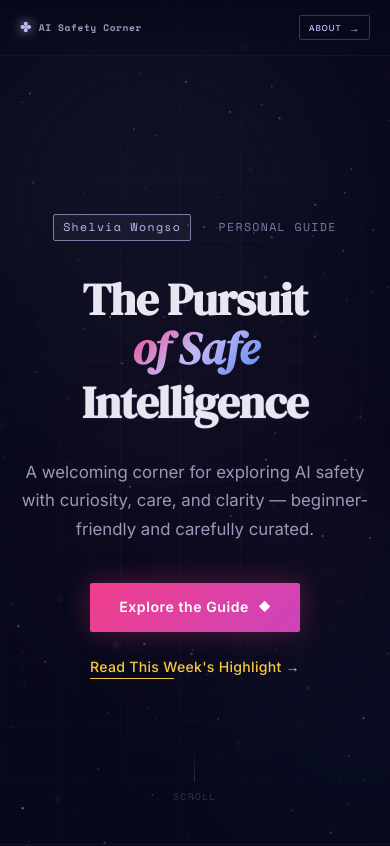
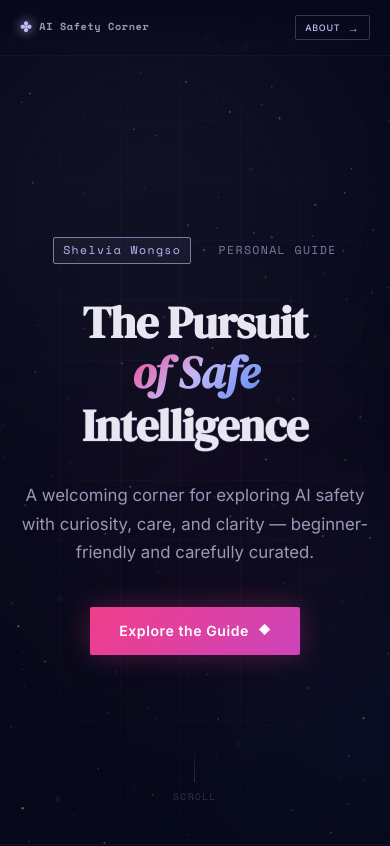
Before and after one commit to shelvia-w/AI-Safety-Corner, a website: page index.html in a window 390 px wide. Shown: the top 846 px of the page. Drawn offline with nearby package versions, Linux system fonts and the light colour scheme.

Commit message:
udpate fontsize

```diff
--- a/index.html
+++ b/index.html
@@ -9,7 +9,7 @@
   <link rel="preconnect" href="https://fonts.googleapis.com" />
   <link rel="preconnect" href="https://fonts.gstatic.com" crossorigin />
   <link href="https://fonts.googleapis.com/css2?family=DM+Serif+Display:ital@0;1&family=Inter:wght@300;400;500;600&family=Space+Mono:wght@400;700&display=swap" rel="stylesheet" />
-  <link rel="stylesheet" href="styles.css?v=responsive-nav-3" />
+  <link rel="stylesheet" href="styles.css?v=responsive-nav-4" />
 </head>
 <body>
 
--- a/styles.css
+++ b/styles.css
@@ -182,6 +182,11 @@ button {
 }
 .site-nav.is-scrolled .btn-arrow {
   font-size: 0.74rem;
+}
+
+/* Keep the homepage hero focused on the main guide entry point. */
+#hero-highlight-link {
+  display: none;
 }
 
 .nav-about-btn {
@@ -1156,13 +1161,13 @@ button {
   .site-nav {
     padding-inline: 1.25rem;
   }
-  .nav-logo { font-size: 0.6rem; }
-  .logo-glyph { font-size: 0.82rem; }
-  .nav-links { gap: 0.5rem; }
+  .nav-logo { font-size: 0.64rem; }
+  .logo-glyph { font-size: 0.86rem; }
+  .nav-links { gap: 0.6rem; }
   .nav-link,
-  .nav-about-btn { font-size: 0.52rem; }
-  .nav-about-btn { padding: 0.26rem 0.55rem; }
-  .btn-arrow { font-size: 0.68rem; }
+  .nav-about-btn { font-size: 0.56rem; }
+  .nav-about-btn { padding: 0.28rem 0.6rem; }
+  .btn-arrow { font-size: 0.7rem; }
 
   .hero-title { font-size: clamp(2.8rem, 8vw, 4.5rem); }
 
```
